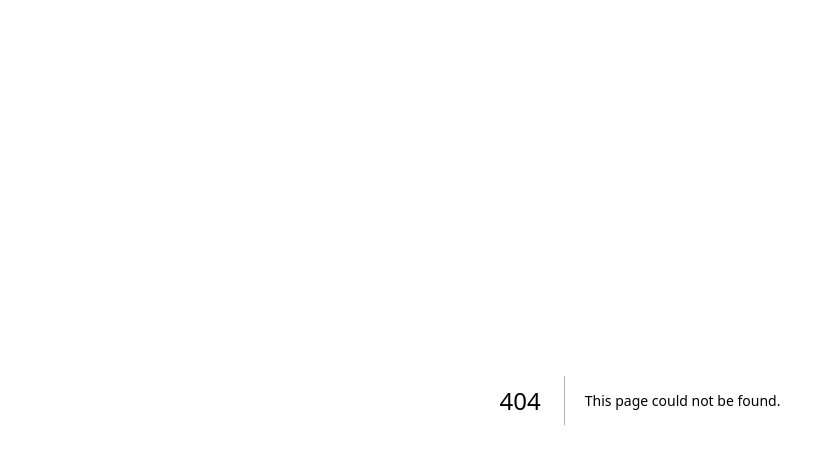
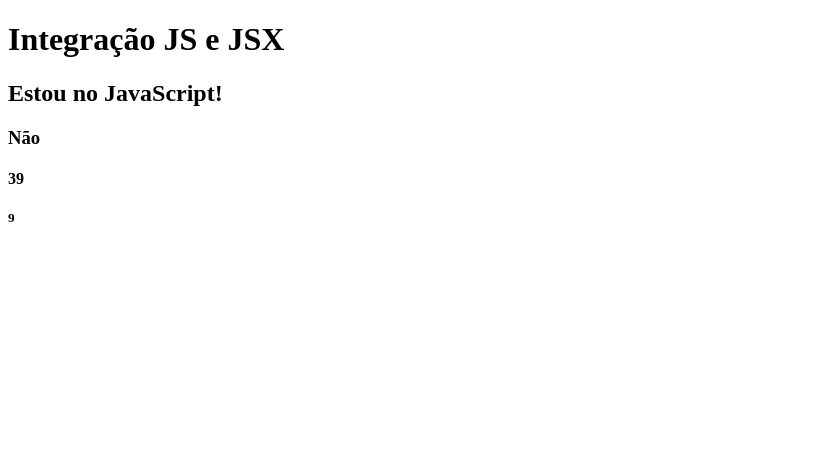
Before and after one commit to nina0-0nina/Curso_nextjs, a Next.js app in the folder curso-nextjs/exercicios/: page /basicos/jsx4 in a window 1280 px wide. Before the commit this address had no page. Shown: the top 464 px of the page, without its empty margins (0-835 px from the left). Built offline with nearby package versions, Linux system fonts and the light colour scheme.

Commit message:
jsx #3 e #4

```diff
--- /dev/null
+++ b/curso-nextjs/exercicios/src/pages/basicos/jsx3.jsx
@@ -0,0 +1,5 @@
+export default function jsx3() {
+    <div>
+        <h1>JSX #3</h1>
+    </div>
+}
--- /dev/null
+++ b/curso-nextjs/exercicios/src/pages/basicos/jsx4.jsx
@@ -0,0 +1,20 @@
+export default function jsx4() {
+    const subtitulo = "Estou no JavaScript!"
+    return (
+        <div>
+            <h1>Integração JS e JSX</h1>
+            <h2>{subtitulo}</h2>
+            <h3>{entre(30, 1, 10)}</h3>
+            <h4>{Math.max(13,39)}</h4>
+            <h5>{3*3}</h5>
+        </div>
+    )
+}
+
+function entre (valor, min, max) {
+    if(valor >= min && valor <= max) {
+        return "Sim"
+    } else {
+        return "Não"
+    }
+}
```
